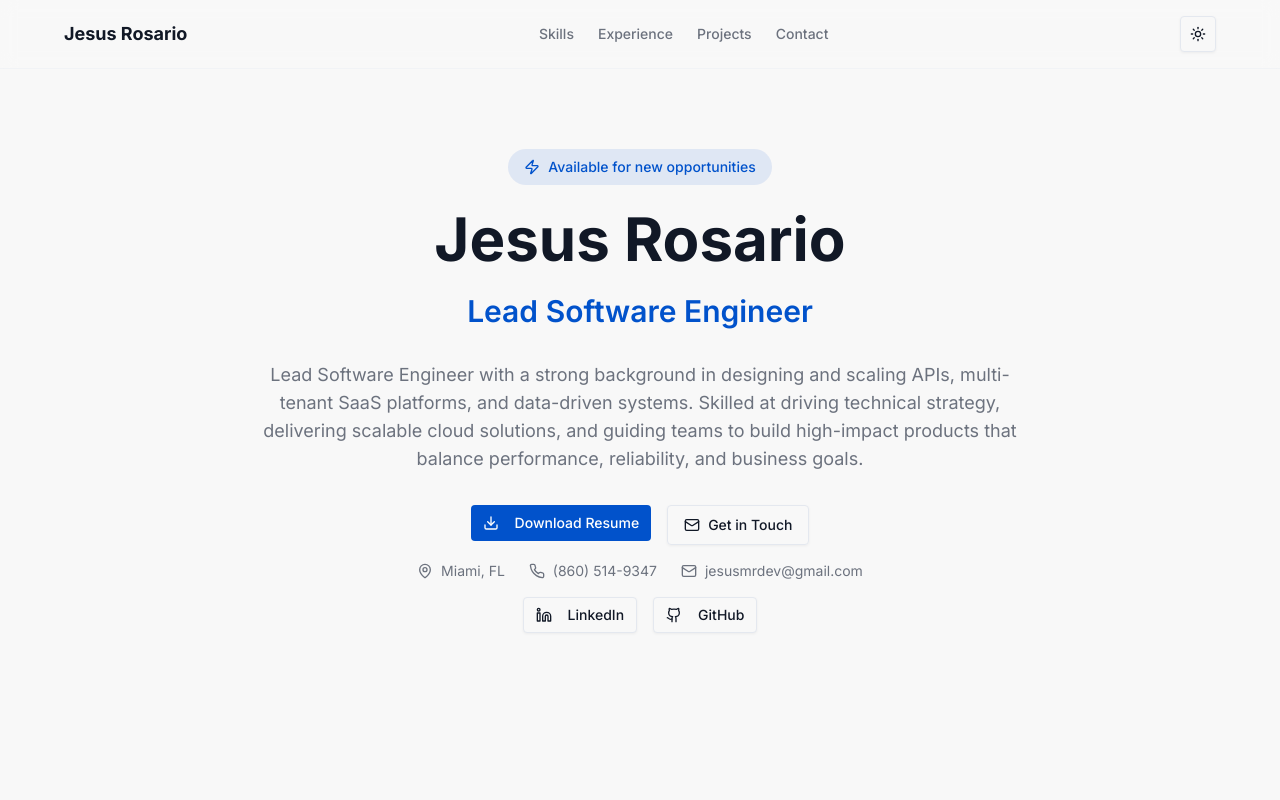
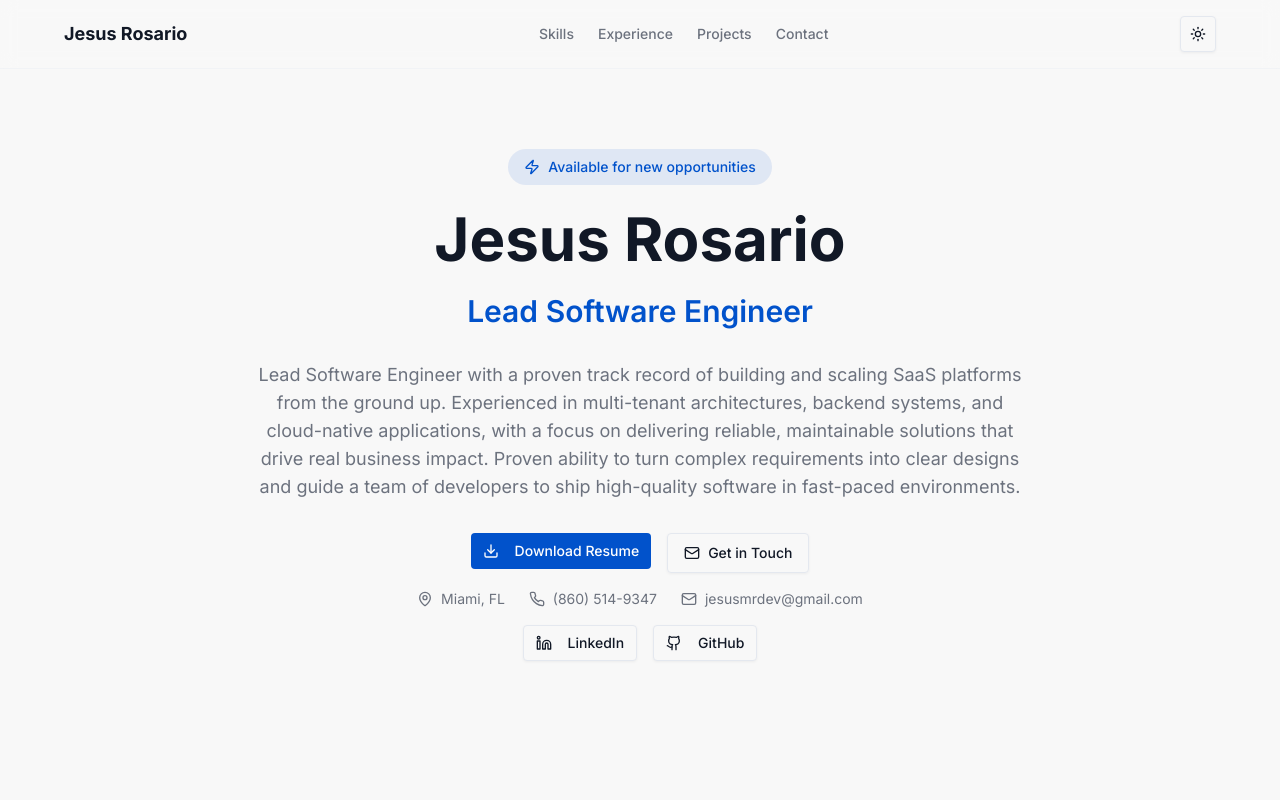
Before and after one commit to jessur2030/personal-portfolio, a Next.js app: page / in a window 1280 px wide. Shown: the top 800 px of the page. Built offline with nearby package versions, Linux system fonts and the light colour scheme.

Commit message:
Update HeroSection

```diff
--- a/components/hero-section.tsx
+++ b/components/hero-section.tsx
@@ -13,9 +13,10 @@ export function HeroSection() {
         <h1 className="text-4xl md:text-6xl font-bold mb-6 text-balance">Jesus Rosario</h1>
         <p className="text-2xl md:text-3xl text-primary font-semibold mb-8 text-balance">Lead Software Engineer</p>
         <p className="text-lg text-muted-foreground mb-8 max-w-3xl mx-auto text-pretty">
-          Lead Software Engineer with a strong background in designing and scaling APIs, multi-tenant SaaS platforms,
-          and data-driven systems. Skilled at driving technical strategy, delivering scalable cloud solutions, and
-          guiding teams to build high-impact products that balance performance, reliability, and business goals.
+            Lead Software Engineer with a proven track record of building and scaling SaaS platforms from the ground up.
+            Experienced in multi-tenant architectures, backend systems, and cloud-native applications, with a focus on
+            delivering reliable, maintainable solutions that drive real business impact. Proven ability to turn complex
+            requirements into clear designs and guide a team of developers to ship high-quality software in fast-paced environments.
         </p>
 
         <div className="flex flex-col items-center gap-4 mb-8">
```
